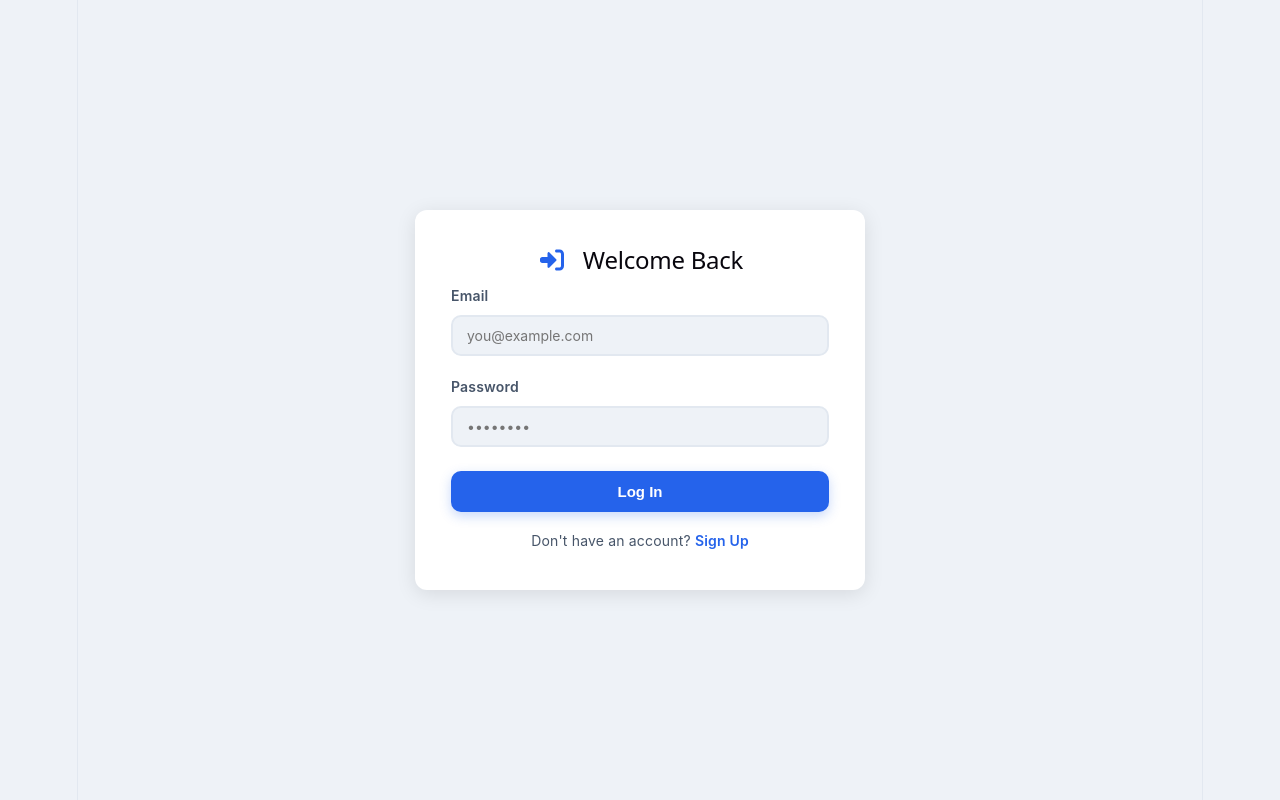
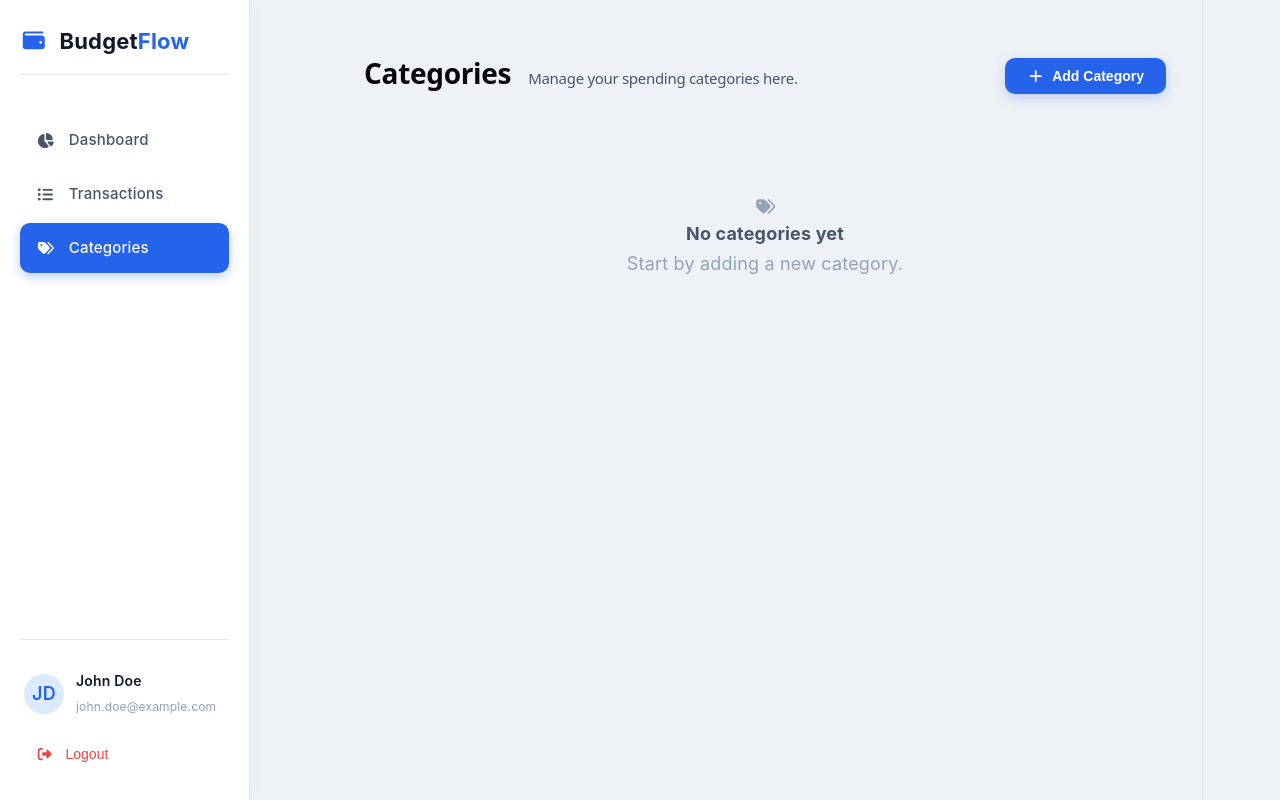
Before and after one commit to dennisvantonder/BudgetFlowReact, a React (Vite) app in the folder budgetapp.client/: page /categories in a window 1280 px wide. Before the commit this address led to /login. Built offline with nearby package versions, Linux system fonts and the light colour scheme.

Commit message:
front end changes to fetch transactions

```diff
--- a/budgetapp.client/src/App.tsx
+++ b/budgetapp.client/src/App.tsx
@@ -4,7 +4,7 @@ import {
   Routes,
 } from 'react-router';
 
-import ProtectedRoute from './auth/ProtectedRoute';
+//import ProtectedRoute from './auth/ProtectedRoute';
 
 import AuthLayout from './layouts/AuthLayout';
 import AppLayout from './layouts/AppLayout';
@@ -24,7 +24,7 @@ function App() {
         <Route path="/register" element={<RegisterPage />} />
       </Route>
 
-      {/* Protected routes */}
+      {/* Protected routes
       <Route element={<ProtectedRoute />}>
         <Route element={<AppLayout />}>
           <Route
@@ -41,6 +41,21 @@ function App() {
           />
         </Route>
       </Route>
+      */}
+      <Route element={<AppLayout />}>
+          <Route
+            path="/dashboard"
+            element={<DashboardPage />}
+          />
+          <Route
+            path="/transactions"
+            element={<TransactionsPage />}
+          />
+          <Route
+            path="/categories"
+            element={<CategoriesPage />}
+          />
+        </Route>
 
       <Route
         path="/"
--- a/budgetapp.client/src/BudgetApp.css
+++ b/budgetapp.client/src/BudgetApp.css
@@ -309,7 +309,7 @@ body {
 
 /* ───────────── Pages ───────────── */
 .page {
-    display: none;
+    display: block;
     animation: fadeUp 0.3s ease;
 }
 
--- /dev/null
+++ b/budgetapp.client/src/components/EmptyState.tsx
@@ -0,0 +1,18 @@
+import type { IconProp } from '@fortawesome/fontawesome-svg-core';
+import { FontAwesomeIcon } from '@fortawesome/react-fontawesome'
+
+type EmptyStateProps = {
+    title: string;
+    message: string;
+    icon?: IconProp;
+};
+
+export default function EmptyState({ title, message, icon = "tags" }: EmptyStateProps) {
+  return (
+    <div className="empty-state" style={{gridColumn: "1 / -1"}}>
+      <FontAwesomeIcon icon={icon} />
+      <h4>{title}</h4>
+      <p>{message}</p>
+    </div>
+  );
+}
--- a/budgetapp.client/src/pages/CategoriesPage.tsx
+++ b/budgetapp.client/src/pages/CategoriesPage.tsx
@@ -1,9 +1,22 @@
+import { FontAwesomeIcon } from '@fortawesome/react-fontawesome'
+import EmptyState from '../components/EmptyState';
 
 export default function CategoriesPage() {
+  const categories = [];
+
   return (
-    <div>
-      <h1>Categories</h1>
-      <p>Manage your budget categories here.</p>
+    <div className="page">
+      <div className="page-header">
+        <h1>Categories <small>Manage your spending categories here.</small></h1>
+        <div className="page-actions">
+          <button className="btn btn-primary"><FontAwesomeIcon icon="plus" /> Add Category</button>
+        </div>
+      </div>
+      <div className="categories-grid">
+        {categories.length === 0 && (
+          <EmptyState title="No categories yet" message="Start by adding a new category." />
+        )}
+      </div>
     </div>
   );
 }
```
Also changed, not shown: budgetapp.client/src/services/TransactionService.ts (added, +47 -0 lines).
